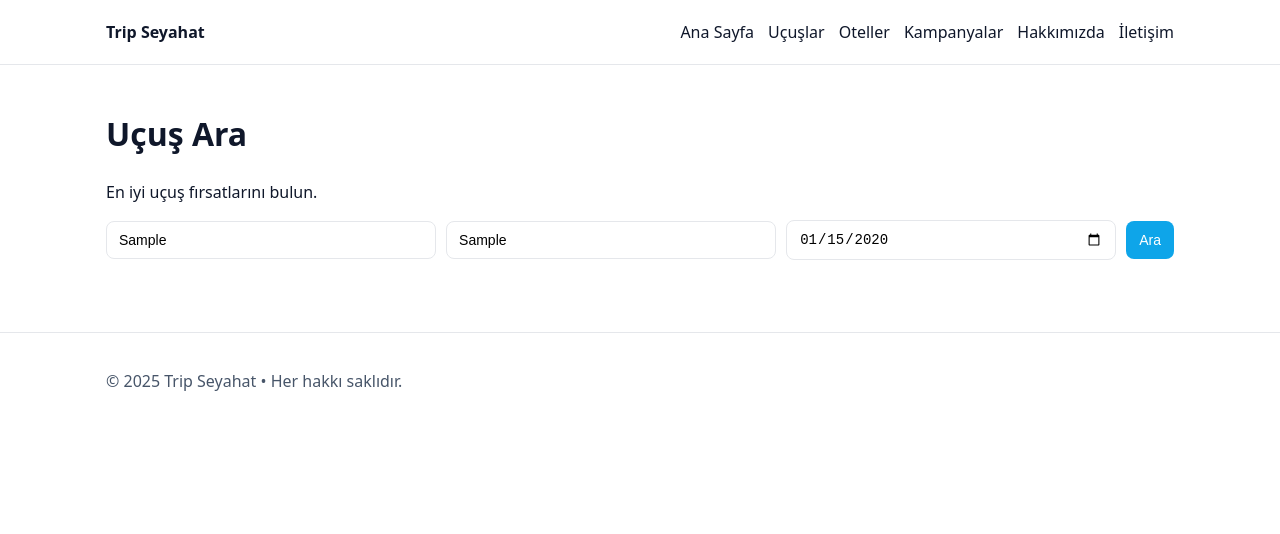
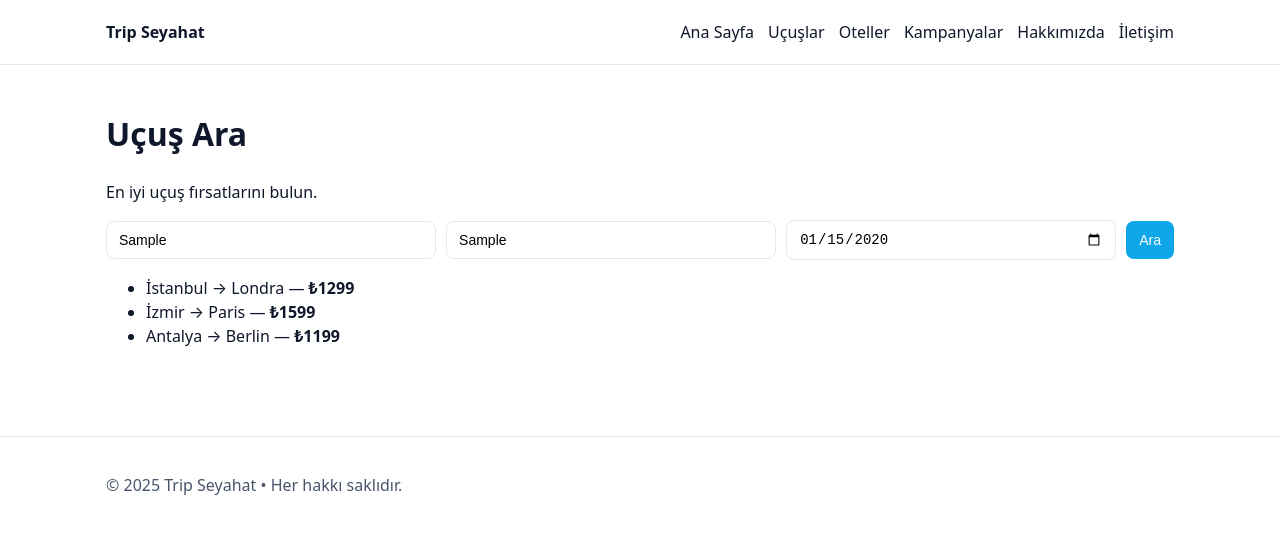
Before and after one commit to tripseyahat/tripseyahat-site, a Next.js app: page /flights in a window 1280 px wide. Both pictures are taken after typing "Sample", "Sample", "2020-01-15" into the empty fields and a click on the button "Ara". Shown: the top 534 px of the page. Built offline with nearby package versions, Linux system fonts and the light colour scheme.

Commit message:
Update page.js

```diff
--- a/app/flights/page.js
+++ b/app/flights/page.js
@@ -1,15 +1,40 @@
+"use client";
+import { useState } from "react";
+
 export default function FlightsPage() {
+  const [results, setResults] = useState([]);
+
+  function handleSearch(e) {
+    e.preventDefault();
+    // Şimdilik sahte sonuçlar gösterelim
+    setResults([
+      { id: 1, route: "İstanbul → Londra", price: "₺1299" },
+      { id: 2, route: "İzmir → Paris", price: "₺1599" },
+      { id: 3, route: "Antalya → Berlin", price: "₺1199" },
+    ]);
+  }
+
   return (
     <>
       <h1>Uçuş Ara</h1>
       <p>En iyi uçuş fırsatlarını bulun.</p>
 
-      <form className="form-inline" onSubmit={(e) => e.preventDefault()}>
+      <form className="form-inline" onSubmit={handleSearch}>
         <input type="text" placeholder="Nereden" />
         <input type="text" placeholder="Nereye" />
         <input type="date" />
         <button type="submit">Ara</button>
       </form>
+
+      {results.length > 0 && (
+        <ul style={{ marginTop: 16 }}>
+          {results.map((r) => (
+            <li key={r.id}>
+              {r.route} — <strong>{r.price}</strong>
+            </li>
+          ))}
+        </ul>
+      )}
     </>
   );
 }
```
